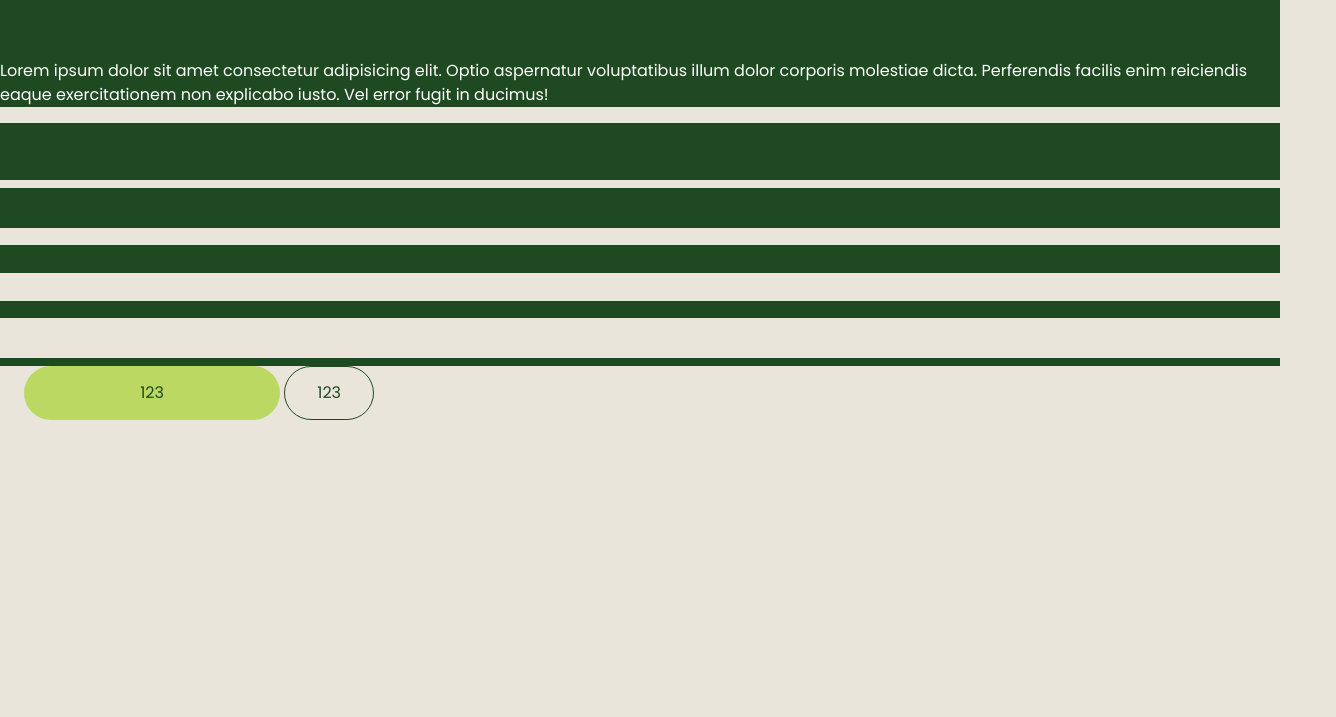
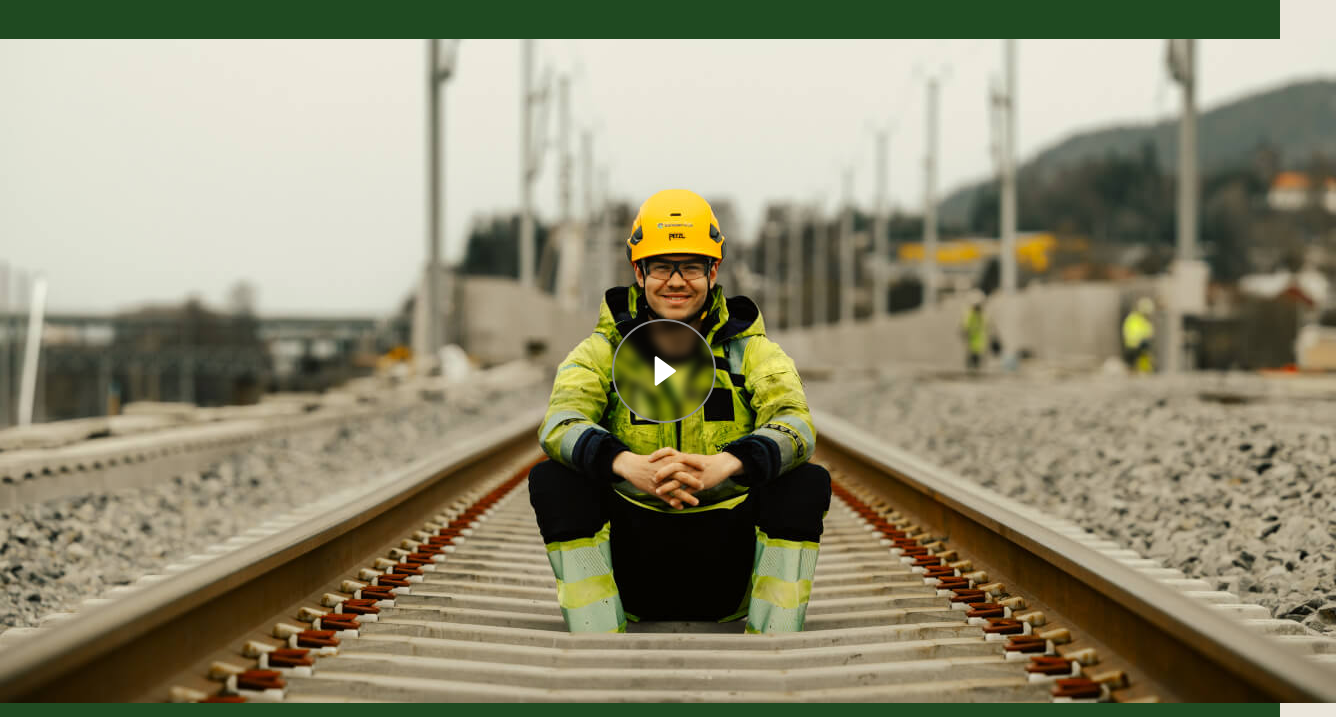
Before and after one commit to adwasar/Baneservice, a website built with webpack: page src/index.html in a window 1280 px wide. Shown: the part 503-1220 px from the top of the page, 1336 px wide, since content can reach past the window. Before the commit the page ends 923 px from the top, so only its background shows below. Built offline with nearby package versions, Linux system fonts and the light colour scheme.

Commit message:
feat: video section

```diff
--- a/src/index.html
+++ b/src/index.html
@@ -50,6 +50,16 @@
         </div>
       </section>
 
+      <section class="video-section">
+        <div class="container">
+          <div class="video-section__content">
+            <button class="video-section__button">
+              <img class="video-section__svg" src="./assets/icons/play-vector.svg " alt="play">
+            </button>
+          </div>
+        </div>
+      </section>
+
       <p style="margin-top: 100px;">Lorem ipsum dolor sit amet consectetur adipisicing elit. Optio aspernatur
         voluptatibus illum dolor corporis
         molestiae dicta. Perferendis facilis enim reiciendis eaque exercitationem non explicabo iusto. Vel error fugit
--- /dev/null
+++ b/src/scss/components/_video-section.scss
@@ -0,0 +1,30 @@
+.video-section {
+  margin-top: 80px;
+  &__content {
+    display: flex;
+    justify-content: center;
+    align-items: center;
+    height: 664px;
+    background-image: url('../assets/imgs/video.jpg');
+    width: calc(100% + 64px);
+    transform: translateX(-32px);
+  }
+
+  &__button {
+    width: 104px;
+    height: 104px;
+    border-radius: 50%;
+    border: 2px solid $gray-800;
+    background-color: inherit;
+    backdrop-filter: blur(4px);
+    &:hover {
+      border: 2px solid $white;
+    }
+  }
+
+  &__svg {
+    position: relative;
+    top: 2px;
+    left: 1px;
+  }
+}
--- a/src/scss/inc/_base.scss
+++ b/src/scss/inc/_base.scss
@@ -31,6 +31,7 @@ button {
 
 .container {
   max-width: 1312px;
+  width: 100%;
   padding: 0 24px;
   margin: 0 auto;
   box-sizing: content-box;
--- a/src/scss/main.scss
+++ b/src/scss/main.scss
@@ -8,3 +8,4 @@
 @import 'components/buttons';
 @import 'components/header';
 @import 'components/hero';
+@import 'components/video-section';
```
Also changed, not shown: src/assets/icons/play-vector.svg (added), src/assets/imgs/video.jpg (added).
